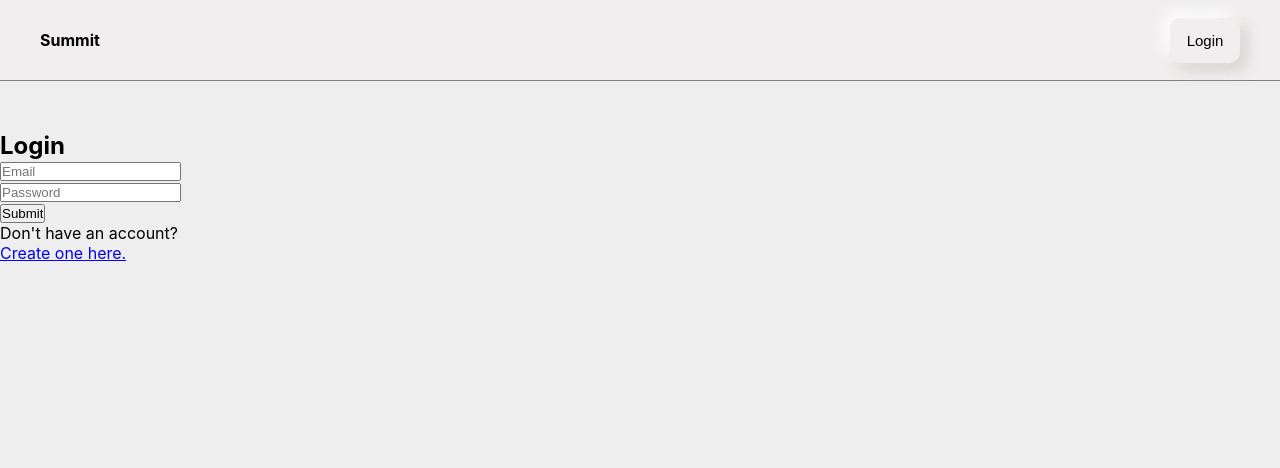
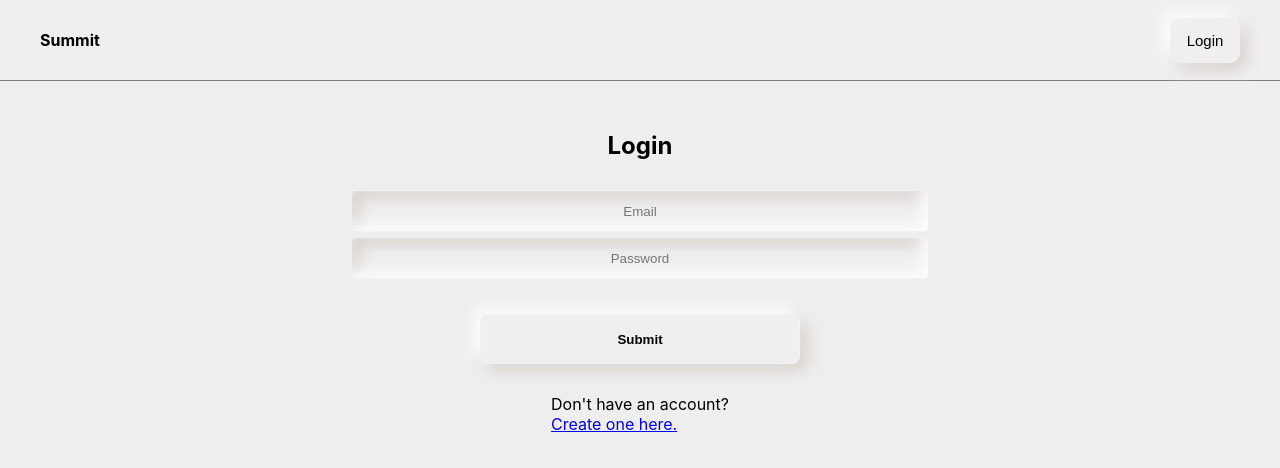
Before and after one commit to arnquic/mental_state_frontend, a React (Create React App) app: page /login in a window 1280 px wide. Shown: the top 468 px of the page. Built offline with nearby package versions, Linux system fonts and the light colour scheme.

Commit message:
Upon logout, the user is now redirected to the home page. Completed CSS for LoginPage. Updated the LoginPage to include user feedback on error cases.

```diff
--- a/src/components/tsxFiles/Navbar.tsx
+++ b/src/components/tsxFiles/Navbar.tsx
@@ -32,6 +32,7 @@ const Navbar = (): JSX.Element => {
         setLogs([defaultLog]);
         setUser(null);
         localStorage.removeItem("summitAuth");
+        navigation("/");
     }
 
     return (
--- a/src/pages/cssFiles/LoginPage.css
+++ b/src/pages/cssFiles/LoginPage.css
@@ -0,0 +1,51 @@
+.LoginPage {
+    display: flex;
+    flex-direction: column;
+    align-items: center;
+    gap: 30px;
+}
+
+.LoginErrMsg {
+    height: 10px;
+    color: red;
+
+}
+
+.LoginForm {
+    display: flex;
+    flex-direction: column;
+    align-items: center;
+    gap: 5px;
+}
+
+.LoginTextInput {
+    height: 40px;
+    width: 45vw;
+    text-align: center;
+
+    background-color: rgba(240, 238, 239, 1.0);
+
+    border: 0.2px solid rgba(255, 255, 255, 0.2);
+    border-radius: 5px;
+    box-shadow: -6px -6px 16px rgba(255, 255, 255, 1.0) inset, 6px 6px 16px rgba(209, 205, 199, 1.0) inset;
+}
+
+.LoginSubmit {
+    height: 50px;
+    width: 25vw;
+    margin-top: 15px;
+
+    font-weight: bolder;
+
+    background-color: rgba(240, 238, 239, 1.0);
+
+    border: 0.2px solid rgba(255, 255, 255, 0.2);
+    border-radius: 8px;
+    box-shadow: -6px -6px 16px rgba(255, 255, 255, 1.0), 6px 6px 16px rgba(209, 205, 199, 1.0);
+}
+
+.LoginSubmit:hover {
+    cursor: pointer;
+
+    box-shadow: -6px -6px 16px rgba(255, 255, 255, 1.0) inset, 6px 6px 16px rgba(209, 205, 199, 1.0) inset;
+}
--- a/src/pages/tsxFiles/LoginPage.tsx
+++ b/src/pages/tsxFiles/LoginPage.tsx
@@ -1,6 +1,6 @@
 import '../cssFiles/LoginPage.css';
 
-import axios, { AxiosResponse } from 'axios';
+import axios, { AxiosError, AxiosResponse } from 'axios';
 import React from 'react';
 import env from 'react-dotenv';
 import { useState, useContext } from 'react';
@@ -20,6 +20,7 @@ const LoginPage = (): JSX.Element => {
     }
 
     const [loginInfo, setLoginInfo] = useState<ILoginInfo>(defaultLoginInfo);
+    const [err, setErr] = useState<string>("");
 
     const { setUser } = useContext(AppContext);
 
@@ -33,9 +34,26 @@ const LoginPage = (): JSX.Element => {
 
     async function submitLogin(e: React.FormEvent<HTMLFormElement>): Promise<void> {
         e.preventDefault();
-        const response: AxiosResponse = await axios.post(`${env.BACKEND_URL}/user/login`, { email: loginInfo.email, password: loginInfo.password });
-        setUser(response.data.user_info);
-        localStorage.setItem('summitAuth', response.data.summit_auth);
+        try {
+            const response: AxiosResponse = await axios.post(`${env.BACKEND_URL}/user/login`, { email: loginInfo.email, password: loginInfo.password });
+            setUser(response.data.user_info);
+            localStorage.setItem('summitAuth', response.data.summit_auth);
+        }
+        catch (err: Error | AxiosError | unknown) {
+            if (axios.isAxiosError(err)) {
+                const response: AxiosResponse | undefined = err.response;
+                if (response) {
+                    console.log(response.data.message);
+                    setErr(response.data.message);
+                }
+                else {
+                    setErr(err.message);
+                }
+            }
+            else {
+                setErr("Unknown Error.");
+            }
+        }
     }
 
     return (
@@ -47,12 +65,15 @@ const LoginPage = (): JSX.Element => {
                 onSubmit={(e) => { submitLogin(e); }}
             >
                 <div className='LoginEmail'>
-                    <input name="email" type="email" placeholder="Email" value={loginInfo.email} onChange={handleFormChange} />
+                    <input className="LoginTextInput" name="email" type="email" placeholder="Email" value={loginInfo.email} onChange={handleFormChange} />
                 </div>
                 <div className='LoginPassword'>
-                    <input name="password" type="password" placeholder="Password" value={loginInfo.password} onChange={handleFormChange} />
+                    <input className="LoginTextInput" name="password" type="password" placeholder="Password" value={loginInfo.password} onChange={handleFormChange} />
                 </div>
-                <input type="submit" value="Submit" />
+                <div className='LoginErrMsg'>
+                    <p>{err}</p>
+                </div>
+                <input className="LoginSubmit" type="submit" value="Submit" />
             </form >
             <div className='LoginToSignup'>
                 <p>Don't have an account?</p>
```
Also changed, not shown: 1 other file (tests, documents, lock files or other folders).
